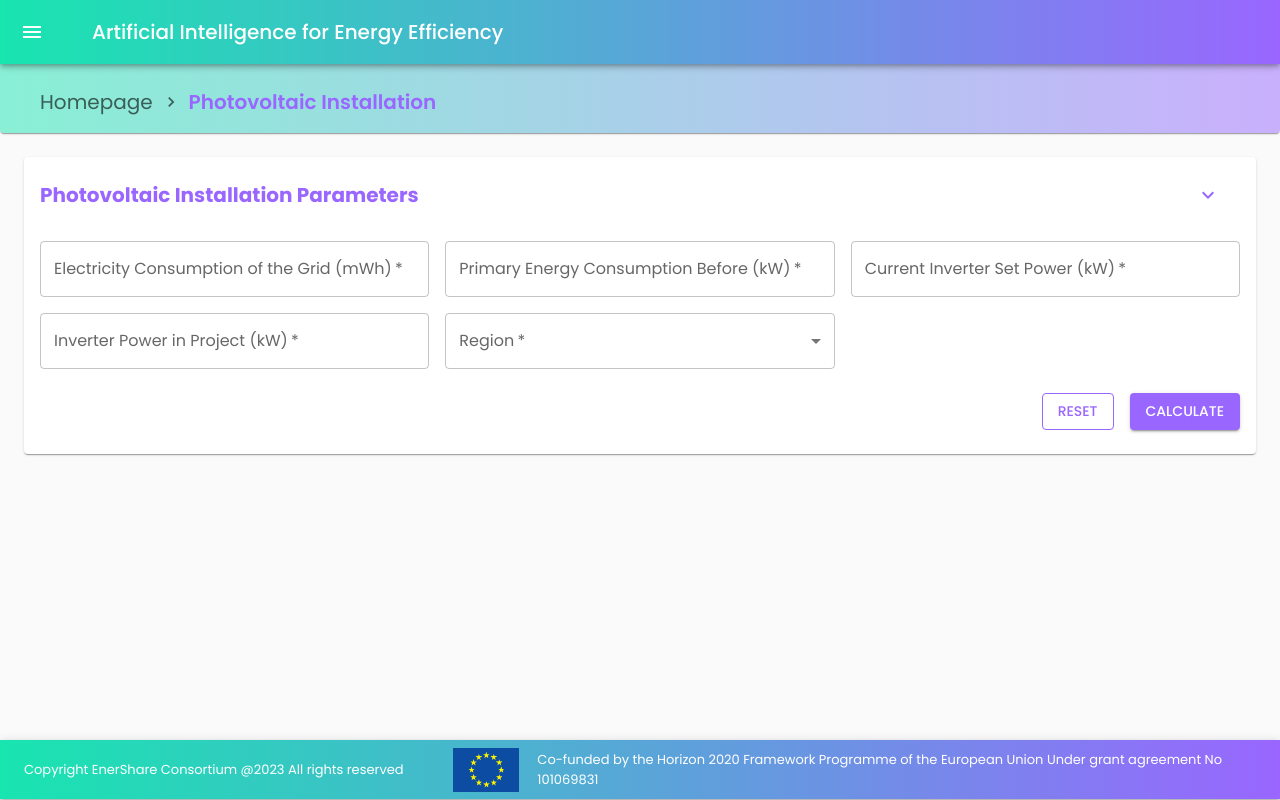
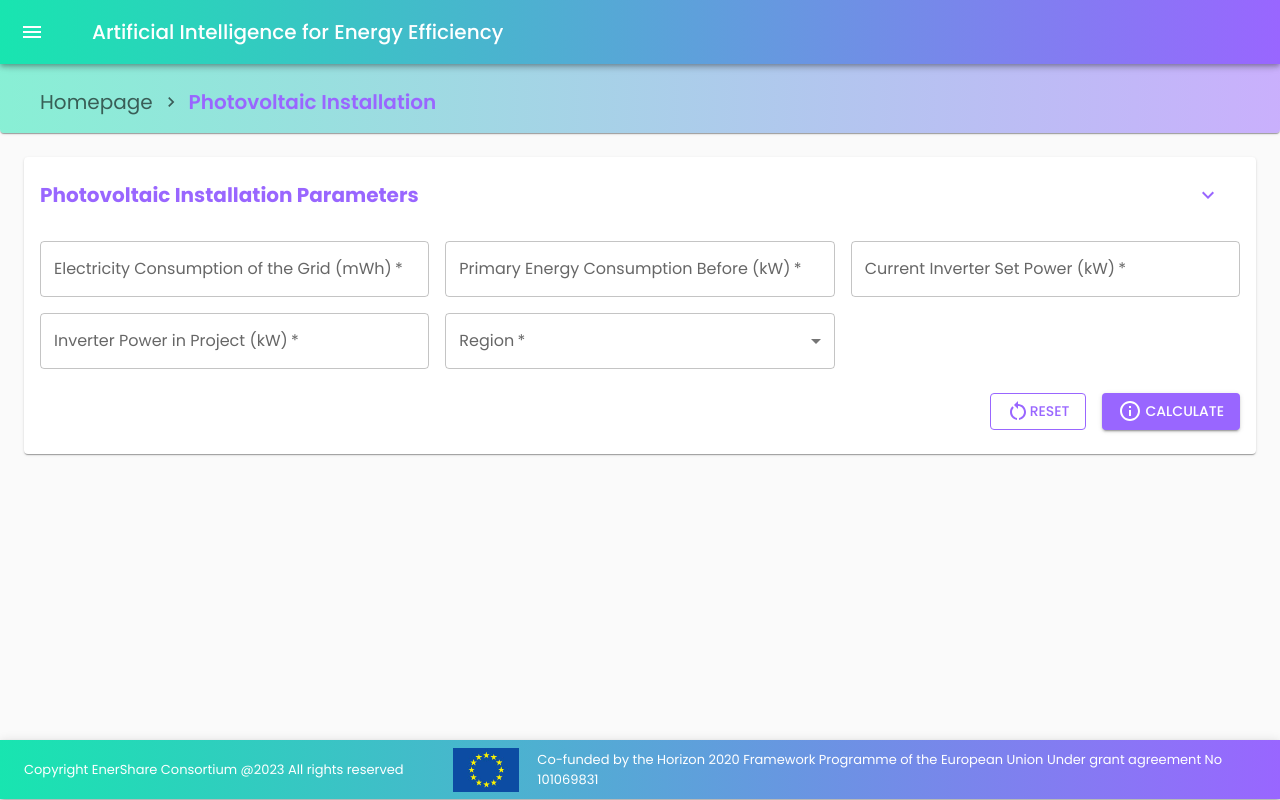
Before and after one commit to epu-ntua/enershare-ai4ef-frontend, a React (Create React App) app: page /photovoltaic-installation in a window 1280 px wide. Built offline with nearby package versions, Linux system fonts and the light colour scheme.

Commit message:
PhotovoltaicInstallation.js: Icon buttons

```diff
--- a/src/pages/PhotovoltaicInstallation.js
+++ b/src/pages/PhotovoltaicInstallation.js
@@ -20,6 +20,8 @@ import {
 import ExpandMoreIcon from '@mui/icons-material/ExpandMore';
 
 import Breadcrumb from '../components/layout/Breadcrumb';
+import RestartAltIcon from "@mui/icons-material/RestartAlt";
+import InfoOutlinedIcon from "@mui/icons-material/InfoOutlined";
 
 const breadcrumbs = [
     <Link className={'breadcrumbLink'} key="1" to="/">
@@ -248,6 +250,7 @@ function PhotovoltaicInstallation() {
                                 onClick={handleReset}
                                 sx={{ borderColor: '#9966ff', color: '#9966ff', mx: 2 }}
                             >
+                                <RestartAltIcon/>
                                 RESET
                             </Button>
                             <Button
@@ -260,6 +263,7 @@ function PhotovoltaicInstallation() {
                                     color: 'white',
                                 }}
                             >
+                                <InfoOutlinedIcon sx={{mr: '4px'}}/>
                                 CALCULATE
                             </Button>
                         </Grid>
```
